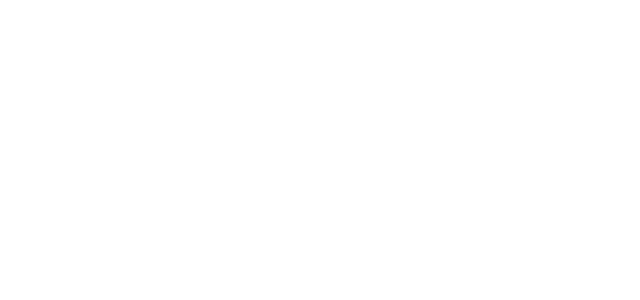
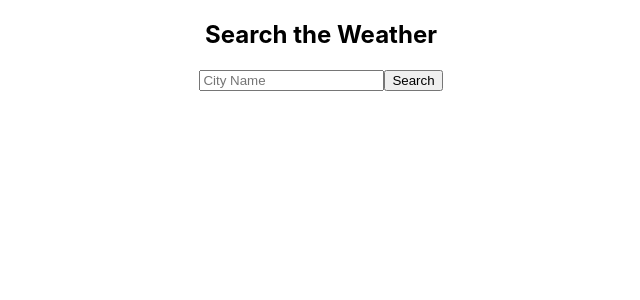
Before and after one commit to KKoder1991/weather_app_tutorial, a React (Create React App) app: page / in a window 1280 px wide. Shown: the top 300 px of the page, without its empty margins (319-959 px from the left). Built offline with nearby package versions, Linux system fonts and the light colour scheme.

Commit message:
Add components to home page for home

```diff
--- a/src/App.js
+++ b/src/App.js
@@ -1,7 +1,11 @@
 import "./App.css";
+import Home from "./Pages/Home";
 
 function App(){
-  return <div className="App"></div>;
+  return <div className="App">
+
+    <Home />
+  </div>;
 }
 
 export default App;
--- a/src/Pages/Home.js
+++ b/src/Pages/Home.js
@@ -1,7 +1,13 @@
 import React from 'react';
 
 function Home(){
-    <div className=""></div>
+    return (
+        <div className="home">
+            <h2>Search the Weather</h2>
+            <input type="text" placeholder="City Name"/>
+            <button>Search</button>
+        </div>
+    );
 };
 
 
```
